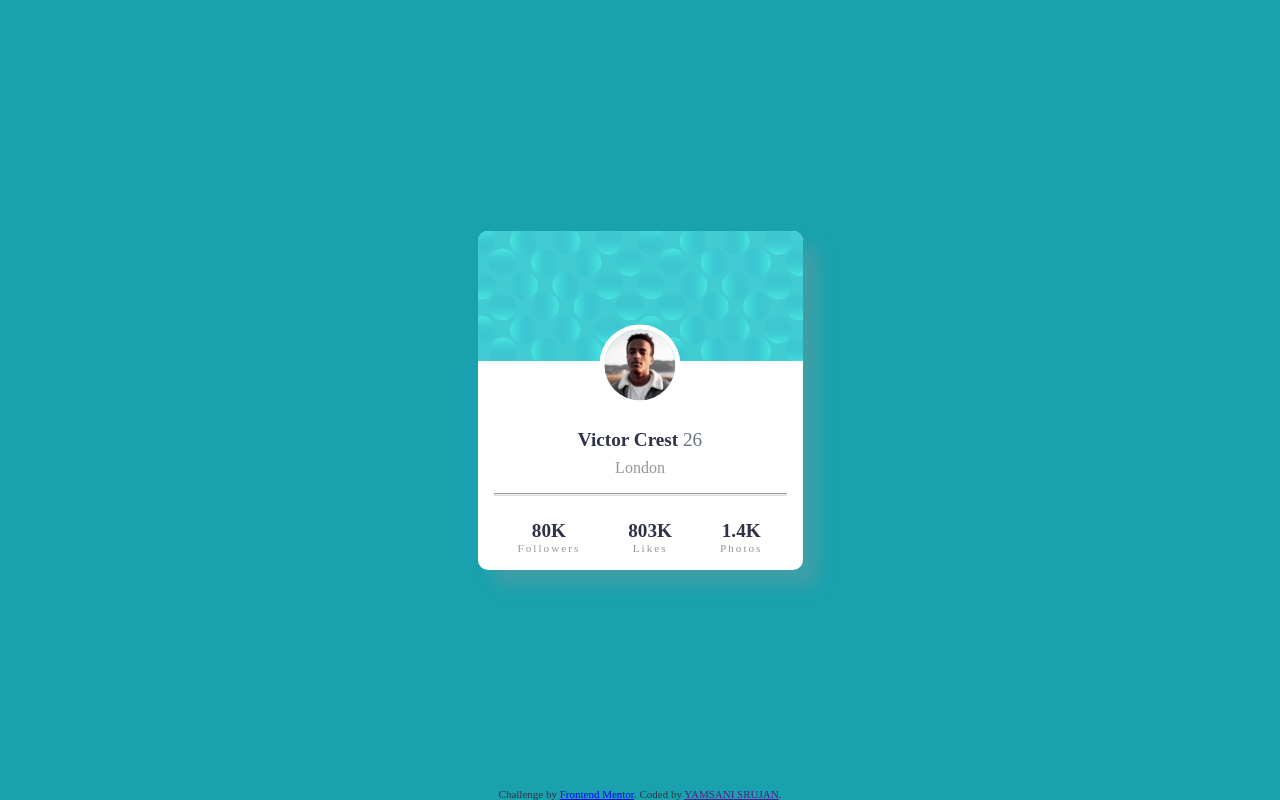
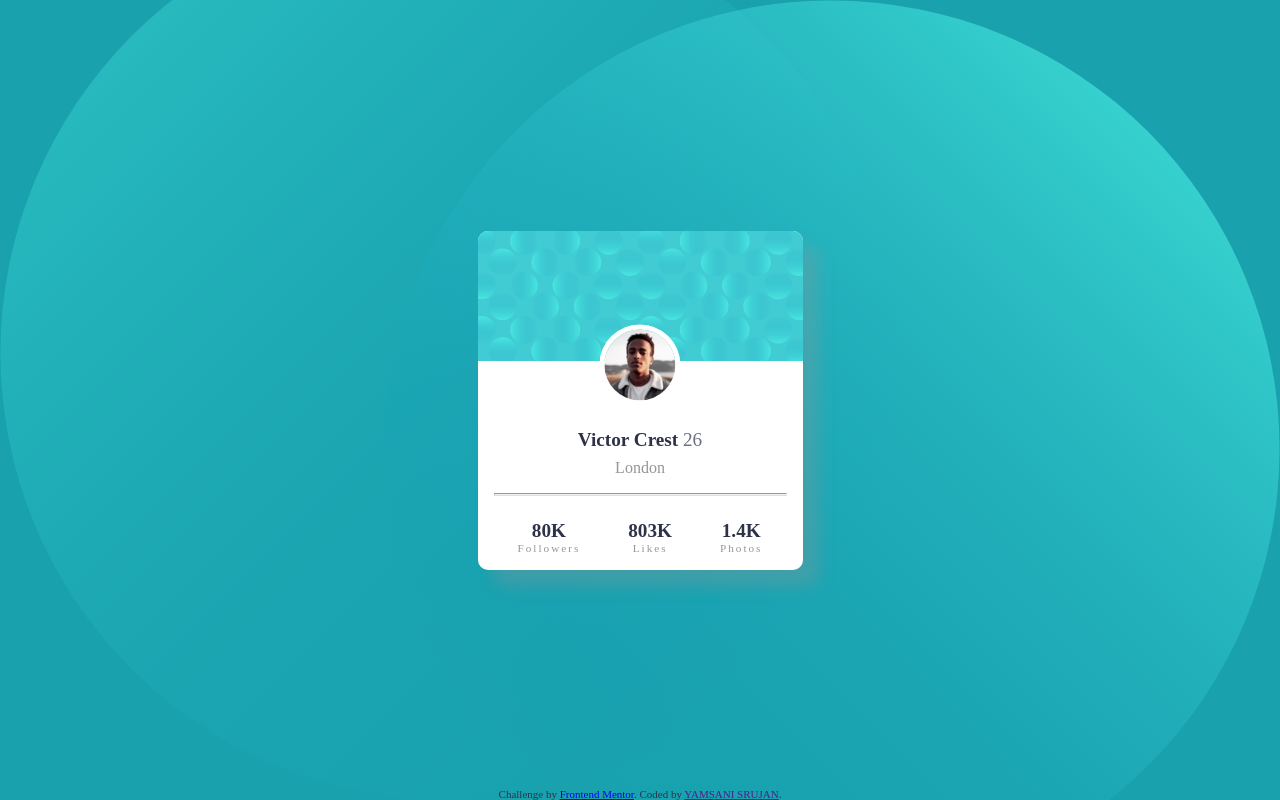
Before and after one commit to yamsani-srujan/card, a plain HTML site: page index.html in a window 1280 px wide. Drawn offline with Linux system fonts and the light colour scheme.

Commit message:
Update style.css

```diff
--- a/style.css
+++ b/style.css
@@ -15,8 +15,8 @@ body{
     width: 100%;
     background-color: hsl(185, 75%, 39%);
     background-image:
-        url('../profile-card-component-main/images/bg-pattern-top.svg'),
-        url('../profile-card-component-main/images/bg-pattern-bottom.svg');
+        url('/images/bg-pattern-top.svg'),
+        url('/images/bg-pattern-bottom.svg');
     background-position: top right, bottom left;
     background-size: 70%, 70%;
     background-repeat: no-repeat, no-repeat;
```
